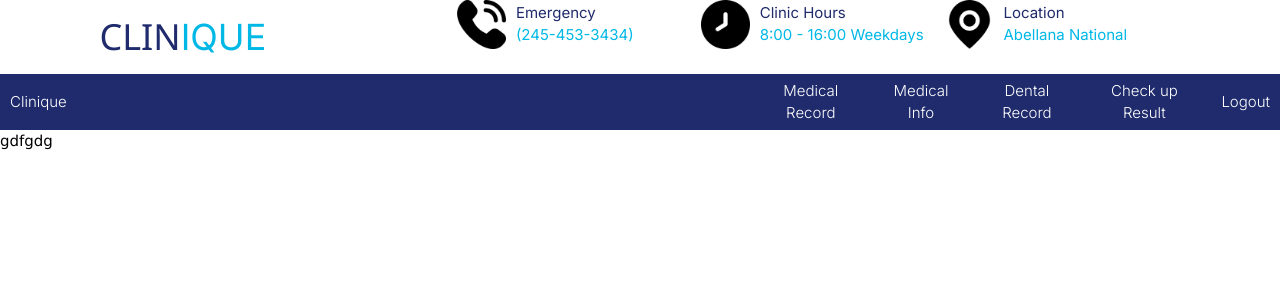
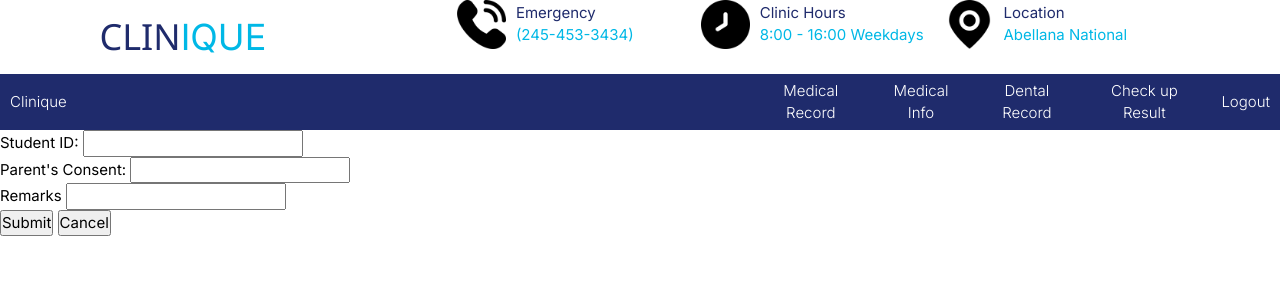
Before and after one commit to TanedoChristian/Clinique, a PHP site: page /view/input-deworm.php in a window 1280 px wide. Shown: the top 300 px of the page. Run offline with PHP 8.4, Linux system fonts and the light colour scheme; some web fonts are replaced.

Commit message:
Backend deworm.php

```diff
--- a/view/deworm.php
+++ b/view/deworm.php
@@ -51,7 +51,7 @@ include '../templates/header.php';
 				<td> $r[deworm_id]</td>
 				<td> $r[student_id]</td>
 				<td> $r[Nurse]</td>
-				<td> $r[date_of_deworming]</td>
+				<td> $r[date]</td>
 				<td> $r[parents_consent] </td>
 				<td> $r[remarks] </td>
 			</tr>
--- a/view/input-deworm.php
+++ b/view/input-deworm.php
@@ -7,5 +7,15 @@ include '../templates/nurseheader.php';
 
 ?>
 
+<form action="../scripts/process-deworm.php" method="POST">
 
-gdfgdg
+            <label for="" class="lbl">Student ID: </label>
+	    <input type="text" id="#" name="student_id"><br>
+            <label for="" class="lbl">Parent's Consent: </label>
+            <input type="text" class="" name="parents_consent"><br>
+	    <label for="Remarks" class="lbl"> Remarks </label>
+	    <input type="text" class="" name ="remarks"></br>
+
+            <input type="submit" value="Submit" name="submit">
+            <input type="reset" value="Cancel">
+</form>
```
Also changed, not shown: model/Nurse.php (+41 -2 lines), scripts/process-deworm.php (added, +37 -0 lines), 3 other files.
